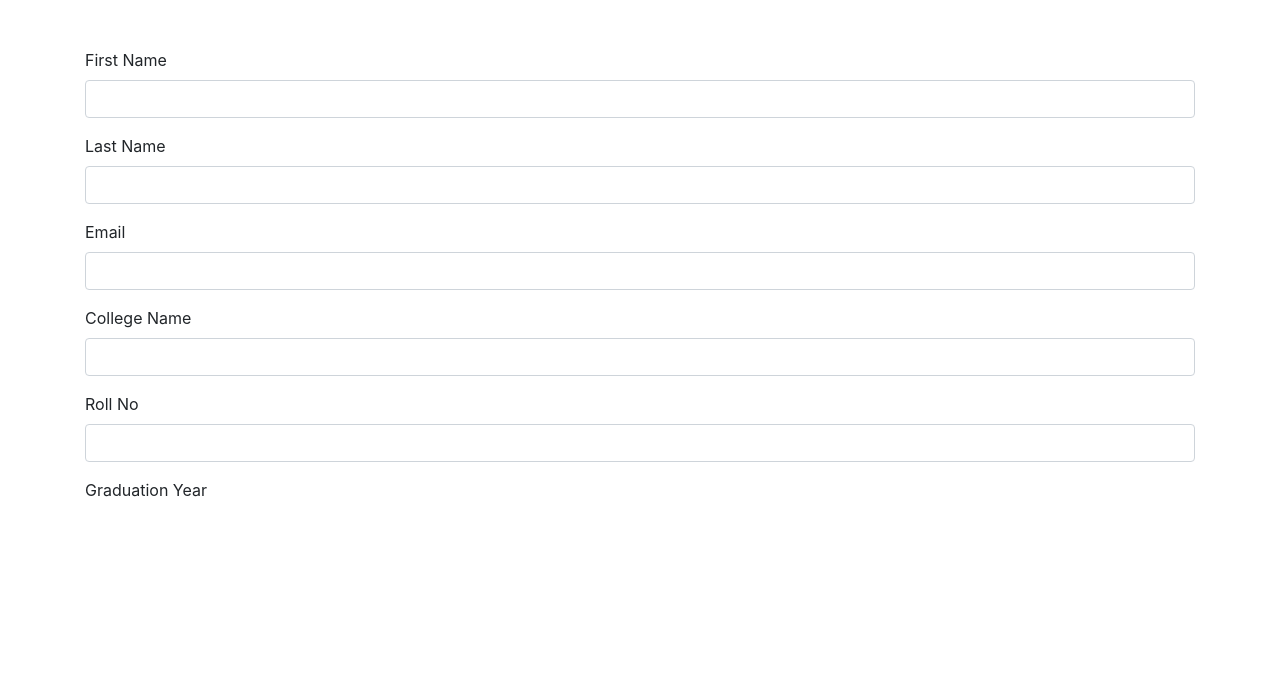
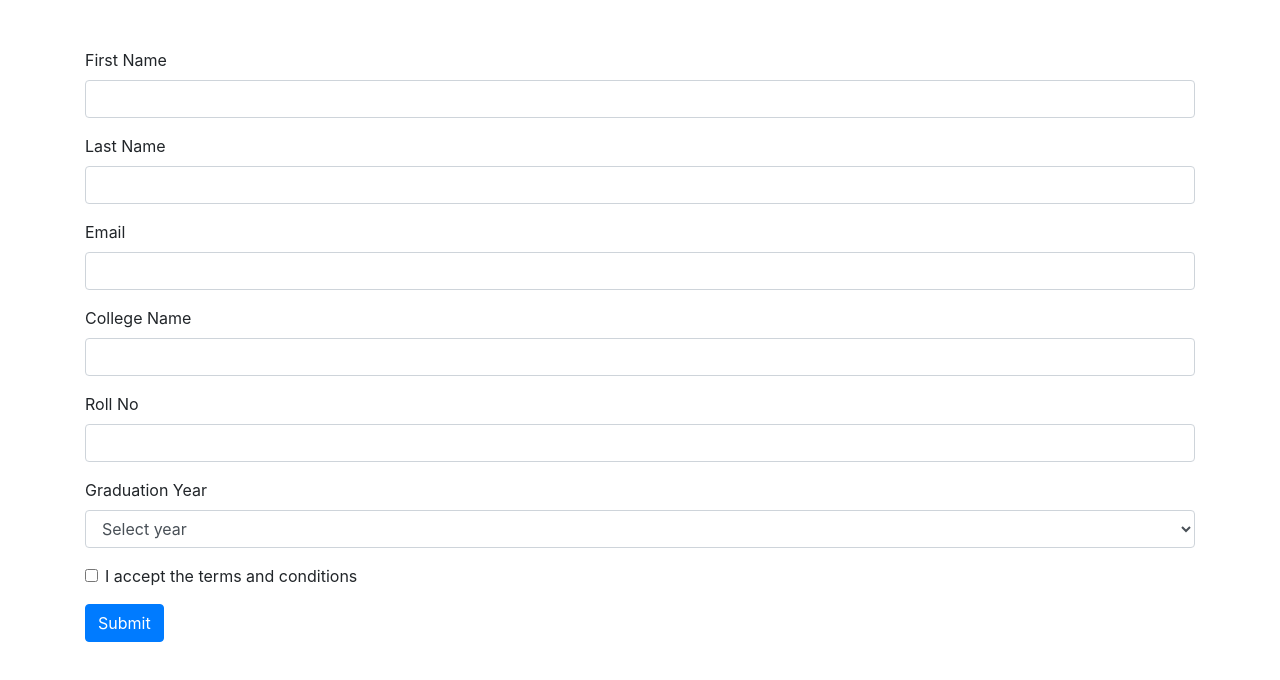
Before and after one commit to acciojob/bootstrap-form-easy-navysai1419, a website: page main.html in a window 1280 px wide. Drawn offline with nearby package versions, Linux system fonts and the light colour scheme.

Commit message:
created a submission

```diff
--- a/main.html
+++ b/main.html
@@ -46,4 +46,31 @@
             </div>
             <div class="form-group">
                 <label for="graduation-year-input">Graduation Year</label>
-                <select class="form-control" id="grad
+                <select class="form-control" id="graduation-year-input" name="graduation_year" required>
+                    <option value="" disabled selected>Select year</option>
+                    <option value="2020">2020</option>
+                    <option value="2021">2021</option>
+                    <option value="2022">2022</option>
+                    <option value="2023">2023</option>
+                </select>
+                <div class="invalid-feedback" id="graduation-year-error">
+                    Please select your graduation year.
+                </div>
+            </div>
+            <div class="form-group form-check">
+                <input type="checkbox" class="form-check-input" id="conditions-checkbox" name="accept_conditions" required>
+                <label class="form-check-label" for="conditions-checkbox">
+                    I accept the terms and conditions
+                </label>
+                <div class="invalid-feedback" id="conditions-error">
+                    You must accept the terms and conditions to submit the form.
+                </div>
+            </div>
+            <button type="submit" class="btn btn-primary">Submit</button>
+        </form>
+    </div>
+    <script src="https://code.jquery.com/jquery-3.5.1.slim.min.js"></script>
+    <script src="https://cdn.jsdelivr.net/npm/@popperjs/core@2.5.3/dist/umd/popper.min.js"></script>
+    <script src="https://maxcdn.bootstrapcdn.com/bootstrap/4.5.2/js/bootstrap.min.js"></script>
+</body>
+</html>
```
